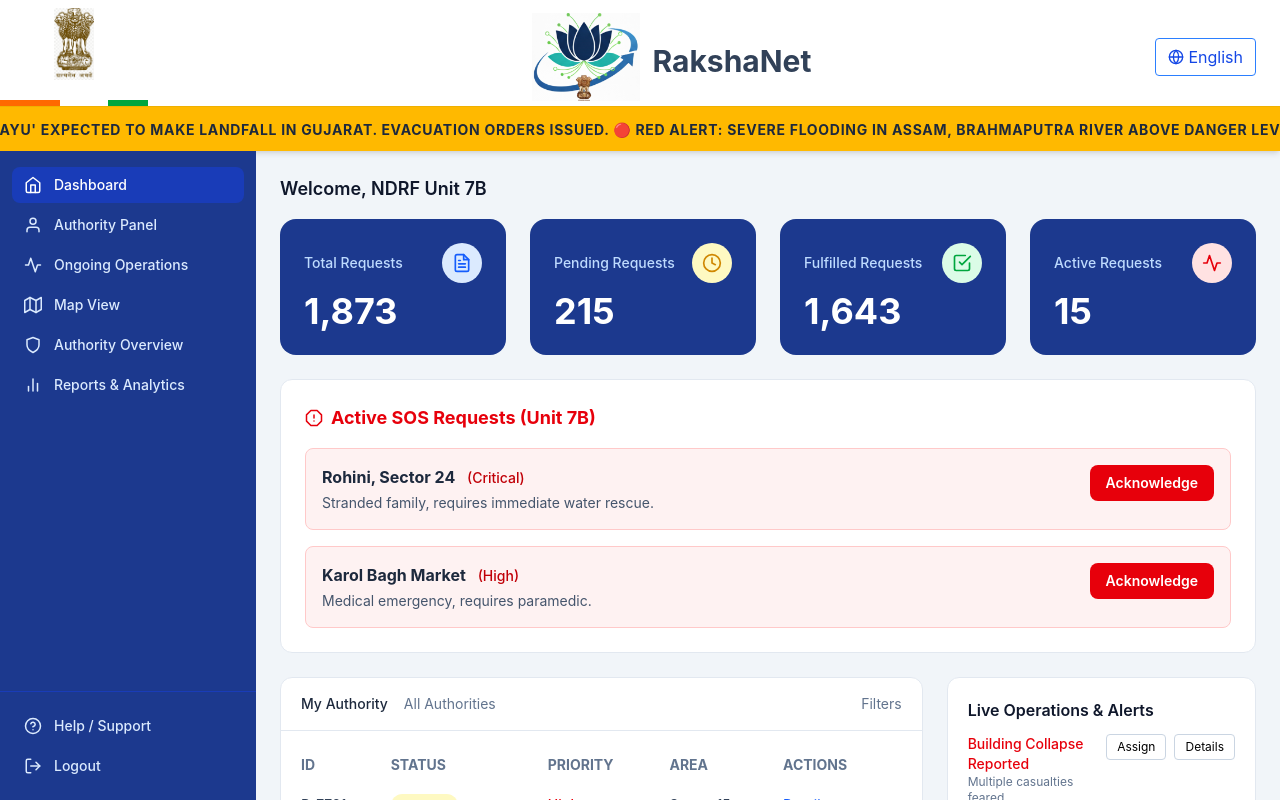
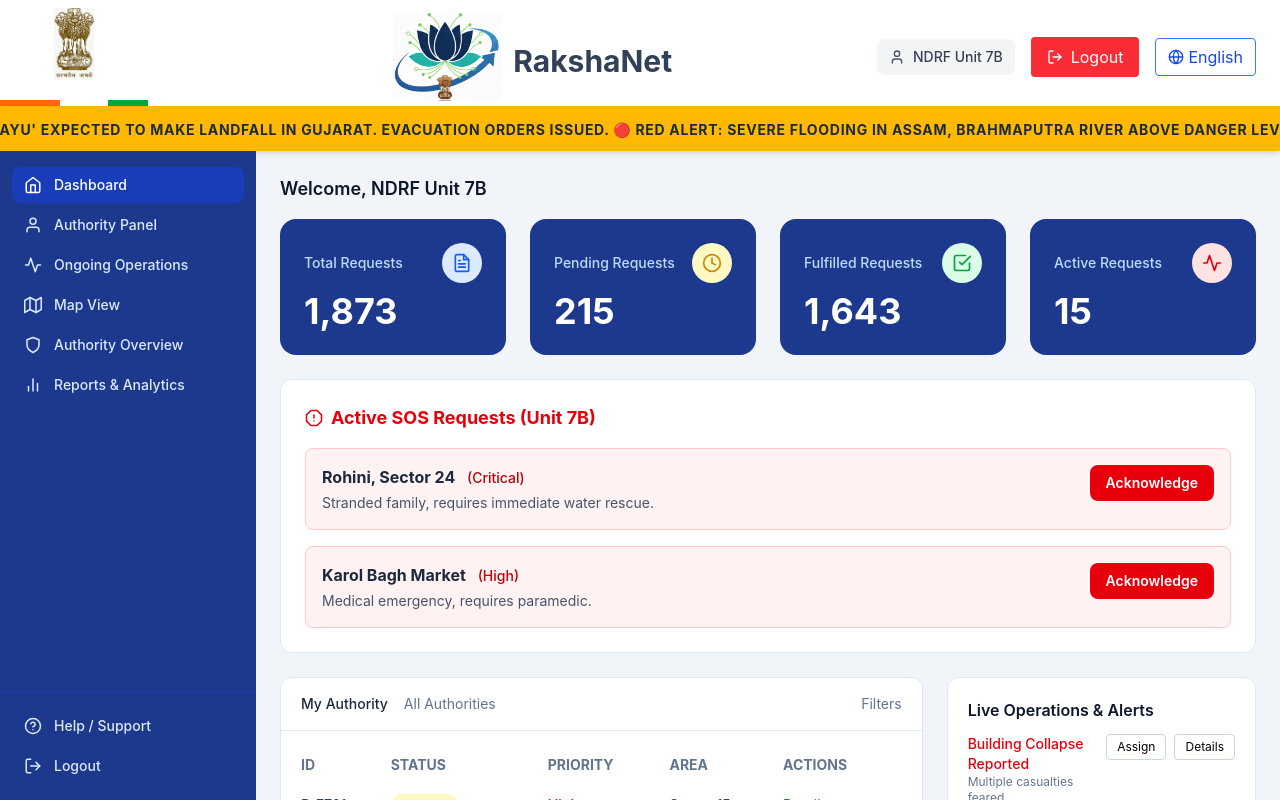
Before and after one commit to SaumyaGurnani/RakshaNetApp, a React (Vite) app: page /authority in a window 1280 px wide. Built offline with nearby package versions, Linux system fonts and the light colour scheme.

Commit message:
authority view page routing fixed

```diff
--- a/src/App.jsx
+++ b/src/App.jsx
@@ -1,10 +1,12 @@
 // src/App.jsx
-import React, { useState } from "react";
+import React, { useState, useEffect } from "react";
 import { useNavigate } from "react-router-dom";
 import Navbar from "./components/Navbar";
 import Carousel from "./components/Carousel";
 import EmergencyMarquee from "./components/EmergencyMarquee";
 import Login from "./components/LoginPage";
+import ChatbotModal from "./components/ChatbotModal";
+import { LANG } from './i18n';
 import {
   MessageCircle,
   Home,
@@ -17,15 +19,44 @@
   FileText,
   Satellite,
 } from "lucide-react";
-import ChatbotModal from "./components/ChatbotModal";
-import { LANG } from './i18n';
 
-export default function App() {
+function App() {
   const [isLoggedIn, setIsLoggedIn] = useState(false);
   const [userData, setUserData] = useState(null);
   const [isHindi, setIsHindi] = useState(false);
   const [isChatbotOpen, setIsChatbotOpen] = useState(false);
   const navigate = useNavigate();
+
+  // Handle successful login/registration
+  const handleLogin = (userInfo) => {
+    setUserData(userInfo);
+    setIsLoggedIn(true);
+    setIsHindi(userInfo.isHindi || false);
+    console.log("User logged in:", userInfo);
+
+    // Route based on user type
+    if (userInfo.userType === 'authority') {
+      navigate('/authority');
+      return; // Exit early for authority users
+    }
+    // Add other routing conditions for different user types as needed
+    // else if (userInfo.userType === 'volunteer') {
+    //   navigate('/volunteer');
+    //   return;
+    // }
+    // else if (userInfo.userType === 'ngo') {
+    //   navigate('/ngo');
+    //   return;
+    // }
+    // For citizens and other types, stay on current page (dashboard)
+  };
+
+  // Handle logout
+  const handleLogout = () => {
+    setIsLoggedIn(false);
+    setUserData(null);
+    navigate('/'); // Redirect to home/login page
+  };
 
   const handleLanguageChange = (hindi) => {
     setIsHindi(hindi);
@@ -34,30 +65,19 @@
   const handleSosClick = () => {
     navigate('/sos');
   };
-   const handleLogin = (userInfo) => {
-    setUserData(userInfo);
-    setIsLoggedIn(true);
-    setIsHindi(userInfo.isHindi || false);
-    console.log("User logged in:", userInfo);
-  };
-
-  // Handle logout
-  const handleLogout = () => {
-    setIsLoggedIn(false);
-    setUserData(null);
-  };
 
   // If not logged in, show login page
   if (!isLoggedIn) {
     return <Login onLogin={handleLogin} />;
   }
 
+  // Main dashboard content (existing code) - Only for non-authority users
   const content = {
     english: {
       menuItems: [
-        { icon: Home, label: "Dashboard", active: true },
+        { icon: Home, label: "Home", active: true },
         { icon: AlertTriangle, label: "Alerts", active: false },
-        { icon: Map, label: "Maps", active: false },
+        { icon: Settings, label: "Our Services", active: false },
       ],
       sosButton: "SOS - Emergency",
       emergencyContacts: "Emergency Contacts",
@@ -182,6 +202,7 @@
   };
 
   const current = isHindi ? content.hindi : content.english;
+
   const getSeverityColor = (severity) => {
     const sev = severity.toLowerCase();
     if (sev === "high" || sev === "उच्च")
@@ -190,14 +211,18 @@
       return "bg-orange-100 text-orange-800 border-orange-200";
     return "bg-green-100 text-green-800 border-green-200";
   };
+
   return (
-    <div className="flex flex-col min-h-screen bg-gray-50 relative">
-      <Navbar onLanguageChange={handleLanguageChange}
+    <div className="flex flex-col min-h-screen bg-gray-50">
+      <Navbar
+        onLanguageChange={handleLanguageChange}
         userData={userData}
-        onLogout={handleLogout} />
+        onLogout={handleLogout}
+      />
       <EmergencyMarquee isHindi={isHindi} />
 
       <div className="flex flex-1">
+        {/* Left Sidebar */}
         <aside className="w-64 bg-blue-900 shadow-lg flex flex-col">
           {/* User Info Section */}
           {userData && (
@@ -229,6 +254,7 @@
               </div>
             </div>
           )}
+
           {/* Sidebar Menu */}
           <div className="p-4 space-y-2">
             {current.menuItems.map((item, index) => {
@@ -249,14 +275,16 @@
             })}
           </div>
 
+          {/* SOS Button */}
           <div className="p-4">
             <button
               onClick={handleSosClick}
-              className="w-full py-3 bg-red-700 hover:bg-red-800 rounded font-bold text-lg transition-colors"
+              className="w-full py-3 bg-red-700 hover:bg-red-800 rounded font-bold text-lg transition-colors text-white"
             >
               🆘 {current.sosButton}
             </button>
           </div>
+
           {/* Emergency Contacts */}
           <div className="mt-auto p-4 bg-blue-900 text-white">
             <h3 className="font-semibold mb-2 flex items-center gap-2">
@@ -270,9 +298,11 @@
             </div>
           </div>
         </aside>
+
         {/* Main Content */}
-        <main className="flex-1 p-6">
+        <main className="flex-1 p-6 space-y-6">
           <Carousel />
+
           {/* Satellite Images Section */}
           <div className="bg-white rounded-lg shadow-lg p-6">
             <h2 className="text-xl font-bold mb-6 text-gray-800 flex items-center gap-2">
@@ -295,14 +325,22 @@
             </div>
           </div>
         </main>
+
         {/* Right Panel - Live Updates */}
         <aside className="w-80 bg-white shadow-lg border-l border-gray-200">
           <div className="p-6">
-            <h2 className="text-lg font-bold mb-4 text-gray-800 border-b pb-2">{current.liveUpdates}</h2>
+            <h2 className="text-lg font-bold mb-4 text-gray-800 border-b pb-2">
+              {current.liveUpdates}
+            </h2>
             <div className="space-y-4">
               {current.updates.map((update, index) => (
-                <div key={index} className="border-l-4 pl-3 py-2 border-blue-400 bg-blue-50">
-                  <p className="text-sm font-semibold text-blue-800">{update.type}</p>
+                <div
+                  key={index}
+                  className="border-l-4 pl-3 py-2 border-blue-400 bg-blue-50"
+                >
+                  <p className="text-sm font-semibold text-blue-800">
+                    {update.type}
+                  </p>
                   <p className="text-xs text-blue-600">{update.msg}</p>
                   <p className="text-xs text-gray-500">{update.time}</p>
                 </div>
@@ -312,6 +350,7 @@
         </aside>
       </div>
 
+      {/* Floating Chatbot Button */}
       <button
         onClick={() => setIsChatbotOpen(true)}
         className="fixed bottom-6 right-6 bg-green-600 text-white w-16 h-16 rounded-full flex items-center justify-center shadow-lg hover:bg-green-700 transition-transform transform hover:scale-110"
@@ -320,6 +359,7 @@
         <MessageCircle size={32} />
       </button>
 
+      {/* Chatbot Modal */}
       <ChatbotModal
         isChatbotOpen={isChatbotOpen}
         closeChatbot={() => setIsChatbotOpen(false)}
@@ -329,3 +369,5 @@
     </div>
   );
 }
+
+export default App;
--- a/src/pages/authorityView/Layout.jsx
+++ b/src/pages/authorityView/Layout.jsx
@@ -1,15 +1,41 @@
 import React, { useState } from "react";
-import { Outlet } from "react-router-dom";
+import { Outlet, useNavigate } from "react-router-dom";
 import Sidebar from "../../components/Sidebar";
-import Navbar from "../../components/Navbar"; // Corrected: Changed from Topbar to Navbar
+import Navbar from "../../components/Navbar";
 import AlertMarquee from "../../components/AlertMarquee";
 
 export default function AuthorityLayout() {
   const [isHindi, setIsHindi] = useState(false);
+  const navigate = useNavigate();
+
+  // Mock user data - in a real app, this would come from context or props
+  const userData = {
+    name: "NDRF Unit 7B",
+    userType: "authority",
+    department: "National Disaster Response Force",
+    jurisdiction: "Delhi NCR"
+  };
+
+  const handleLogout = () => {
+    // Clear any stored user data
+    localStorage.removeItem('userData');
+    sessionStorage.removeItem('userData');
+
+    // Navigate back to login
+    navigate('/');
+  };
+
+  const handleLanguageChange = (hindi) => {
+    setIsHindi(hindi);
+  };
 
   return (
     <div className="h-screen bg-slate-100 flex flex-col">
-      <Navbar /> {/* Corrected: Changed from Topbar to Navbar */}
+      <Navbar
+        onLanguageChange={handleLanguageChange}
+        userData={userData}
+        onLogout={handleLogout}
+      />
       <AlertMarquee isHindi={isHindi} />
       <div className="flex flex-1 overflow-hidden">
         <Sidebar />
```
Also changed, not shown: src/main.jsx (+18 -2 lines). Lines whose indentation alone changed are shown as unchanged.
